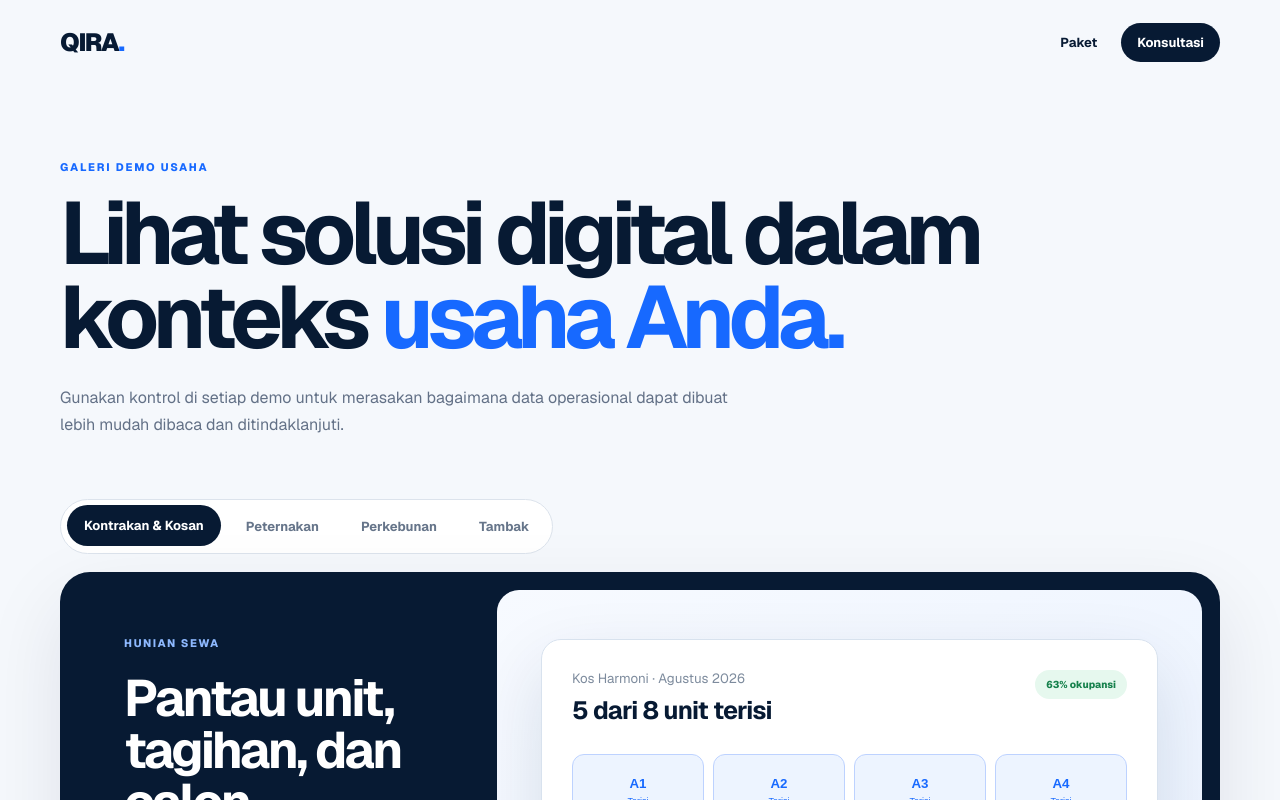
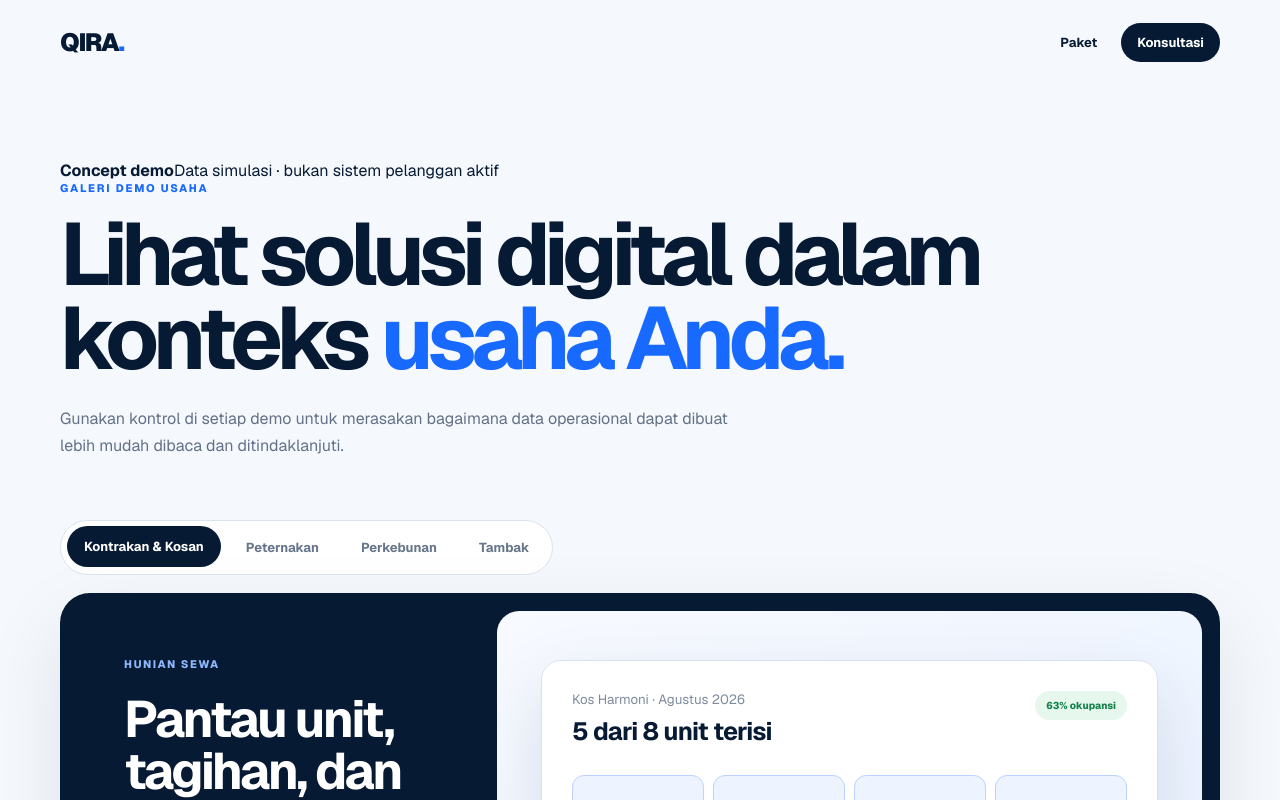
Before and after one commit to fransiskusmahendra/qira-platform, a Next.js app in the folder apps/public-web/: page /demo-usaha in a window 1280 px wide. Shown: the top 800 px of the page. Built offline with nearby package versions, Linux system fonts and the light colour scheme.

Commit message:
Label industry simulations transparently

```diff
--- a/apps/public-web/app/demo-usaha/page.tsx
+++ b/apps/public-web/app/demo-usaha/page.tsx
@@ -110,7 +110,7 @@ export default function BusinessDemosPage(){
   const active=businesses.find(item=>item.id===activeId)??businesses[0];
   return <main className={styles.page}>
     <nav className={styles.nav}><Link href="/">QIRA<span>.</span></Link><div><Link href="/#packages">Paket</Link><Link className={styles.navCta} href="/start?package=custom">Konsultasi</Link></div></nav>
-    <header className={styles.hero}><p>Galeri demo usaha</p><h1>Lihat solusi digital dalam konteks <em>usaha Anda.</em></h1><span>Gunakan kontrol di setiap demo untuk merasakan bagaimana data operasional dapat dibuat lebih mudah dibaca dan ditindaklanjuti.</span></header>
+    <header className={styles.hero}><div className={styles.conceptBadge}><b>Concept demo</b><span>Data simulasi · bukan sistem pelanggan aktif</span></div><p>Galeri demo usaha</p><h1>Lihat solusi digital dalam konteks <em>usaha Anda.</em></h1><span>Gunakan kontrol di setiap demo untuk merasakan bagaimana data operasional dapat dibuat lebih mudah dibaca dan ditindaklanjuti.</span></header>
     <section className={styles.showcase}>
       <div className={styles.tabs} role="tablist" aria-label="Pilih jenis usaha">{businesses.map(item=><button key={item.id} type="button" role="tab" aria-selected={activeId===item.id} onClick={()=>setActiveId(item.id)}>{item.label}</button>)}</div>
       <div className={styles.stage} key={activeId}><div className={styles.story}><p>{active.eyebrow}</p><h2>{active.title}</h2><span>{active.copy}</span><Link href={`/start?package=custom&business=${active.id}`}>Minta demo sesuai usaha saya <b>↗</b></Link></div><div className={styles.preview}>{activeId==="properti"?<PropertyDemo/>:activeId==="ternak"?<FarmDemo/>:activeId==="kebun"?<PlantationDemo/>:<PondDemo/>}</div></div>
```
